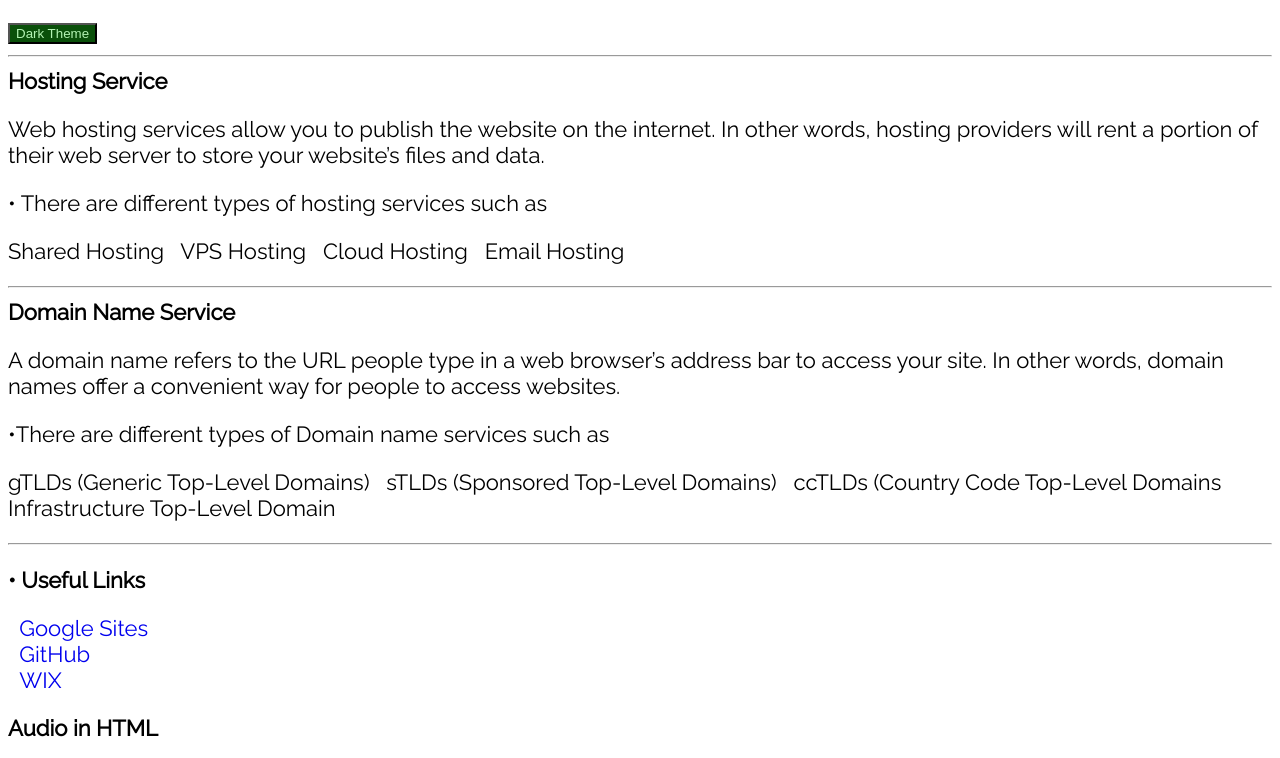
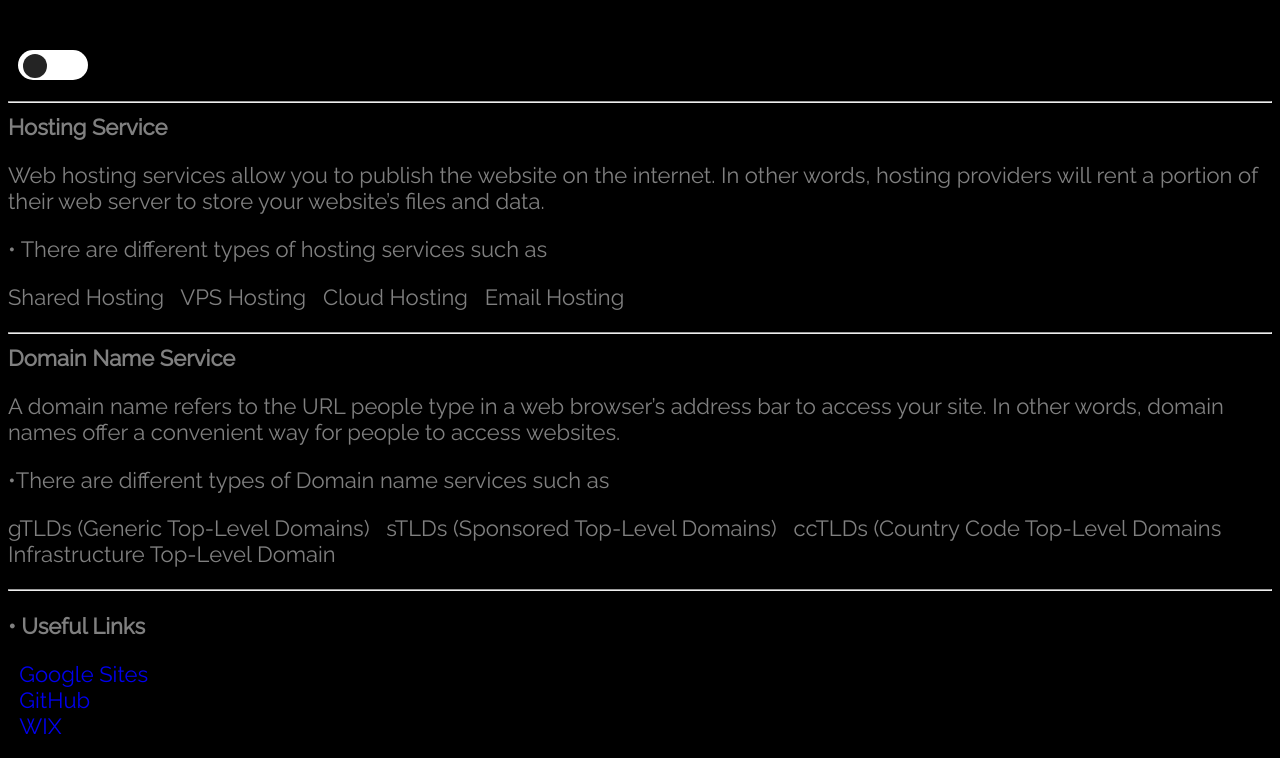
Before and after one commit to 20CE034/IT-282.01, a plain HTML site: page index.html in a window 1280 px wide. Shown: the part 59-817 px from the top of the page. Drawn offline with Linux system fonts and the light colour scheme.

Commit message:
update (#1)

```diff
--- a/index.css
+++ b/index.css
@@ -1,9 +1,12 @@
 /* Raleway fonts */
 .font {
     font-family: 'Raleway';font-size: 22px;
+    color:grey;
+    background-color: black;
 }
 .title{
     font-weight: bolder;
+
 }
 .deco{
     text-decoration: none;
@@ -13,14 +16,14 @@
 }
 /* Footer and Header fonts */
 .foohead {
-	font-family: motiva-sans, sans-serif;
-
-     font-weight: 200;
+	font-family: 'Raleway';font-size: 22px;
+    font-weight: 200;
+    font-size: 30px;
 }
 /* Dark mode */
 .dark-mode {
-    background-color: black;
-    color: white;
+    background-color: white;
+    color: black;
   }
 .button{
     background-color: rgb(10, 80, 10);
@@ -30,3 +33,97 @@
     background-color: rgb(251, 255, 14);
     color: rgb(15, 19, 15);
 }
+
+:root{
+    --primary-color:#242424;
+   --secondary-color:#212121;
+   --logoheader-color: rgb(74, 153, 0);
+   /* --head-color: linear-gradient(to right, rgba(133, 250, 23, 0.493), rgb(18, 189, 75)); */
+   --leftbox-color:linear-gradient(to right, rgb(219, 236, 185), rgba(137, 214, 130, 0.952));
+   --headfooter-color:linear-gradient(to right, rgba(133, 250, 23, 0.493), rgb(18, 189, 75));
+
+ }
+ .dark-mode{
+  --primary-color:#fffafa;
+  --secondary-color:#ffffff;
+  --logoheader-color: rgb(124, 255, 49);
+  /* --header-color: linear-gradient(to right, rgba(133, 250, 23, 0.952), rgb(6, 94, 35)); */
+  --leftbox-color:linear-gradient(to right, rgb(46, 66, 43), rgba(56, 78, 47, 0.959));
+  --headfooter-color:linear-gradient(to right, rgb(40, 66, 15), rgb(7, 80, 31));
+ }
+                                      /* Switch */
+ .switch {
+  position: relative;
+  display: inline-block;
+  width: 70px;
+  height: 30px;
+}
+.switch-adjust{
+    padding: 10px;
+}
+.switch:hover{
+  box-shadow: 0 12px 16px 0 rgba(226, 221, 221, 0.34), 0 17px 50px 0 rgba(255, 255, 255, 0.19);
+  transition-duration: 0.2s;
+  border-radius: 10px;
+}
+.switch input {display:none;}
+
+.slider {
+  position: absolute;
+  cursor: pointer;
+  top: 0;
+  left: 0;
+  right: 0;
+  bottom: 0;
+  background-color: #ffffff;
+  -webkit-transition: .4s;
+  transition: .4s;
+   border-radius: 34px;
+}
+
+.slider:before {
+  position: absolute;
+  content: "";
+  height: 24px;
+  width: 24px;
+  left: 5px;
+  bottom: 2px;
+  background-color:var(--primary-color);
+  -webkit-transition: .4s;
+  transition: .6s;
+  border-radius: 60%;
+}
+
+input:checked + .slider {
+  background-color: #252424;
+}
+
+input:focus + .slider {
+  box-shadow: 0 0 px #2196F3;
+
+}
+
+input:checked + .slider:before {
+  -webkit-transform: translateX(26px);
+  -ms-transform: translateX(26px);
+  transform: translateX(35px);
+}
+.slider:after
+{
+ content:'';
+ color: rgb(248, 248, 248);
+ display: block;
+ position: absolute;
+ background-color: #eeeeee;
+ transform: translate(-50%,-50%);
+ top: 50%;
+ left: 50%;
+ font-size: 10px;
+ background-color: rgb(255, 255, 255);
+
+}
+
+input:checked + .slider:after
+{
+  /* content:'ON'; */
+}
--- a/index.html
+++ b/index.html
@@ -6,12 +6,19 @@
         <title>
             IT282.01 Internet Technology & Web design
         </title>
-        <p class="center foohead"><a style="font-weight: bold;">IT282.01 Internet Technology & Web design</a> &nbsp; &nbsp;&nbsp;&nbsp; 20CE034 - GUNDALIA DEV</p>
+        <p class="center foohead"><a style="font-weight: bold;">IT282.01 Internet Technology & Web design </a> &nbsp; &nbsp;&nbsp;&nbsp;- 20CE034 GUNDALIA DEV</p>
         <br>
 
     </head>
     <body class="font">
-        <button class="button" onclick="myFunction()">Dark Theme</button>
+        <div class="switch-adjust" >
+            <label class="switch" >
+              <!-- onclick="darkmodesun()" -->
+              <input type="checkbox"  id="moontosun">
+              <div class="slider round"></div>
+              </label>
+            </div>
+
         <hr>
 
         <a class="title">Hosting Service</a>
@@ -35,7 +42,7 @@
                 <audio controls>
                     <source src="https://cdn.discordapp.com/attachments/794818958686552145/936976315943374868/Alan_Walker_-_Faded.mp3">
                 </audio>
-        <hr>
+                <hr>
         </body>
         <footer>
            <p class="center foohead">This Website is Hosted By GitHub - <a class="deco" href="https://20ce034.github.io/IT-282.01/">Link </a></p>
--- a/index.js
+++ b/index.js
@@ -2,3 +2,9 @@ function myFunction() {
     var element = document.body;
     element.classList.toggle("dark-mode");
  }
+// Dark mode
+var icon=document.getElementById("moontosun");
+icon.onclick=function(){
+  console.log("Dark mode on");
+  document.body.classList.toggle("dark-mode");
+}
```
